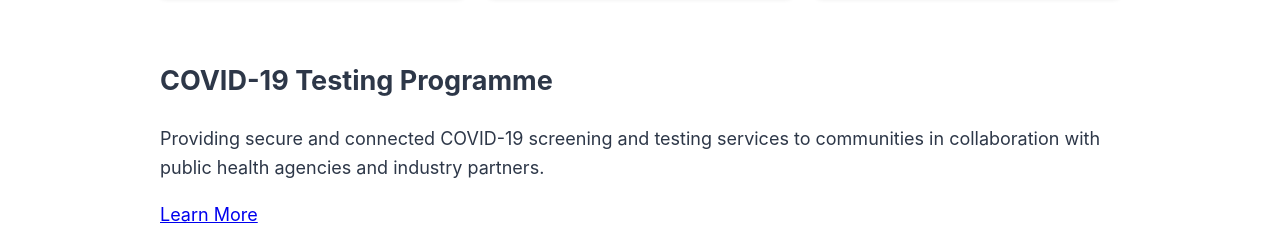
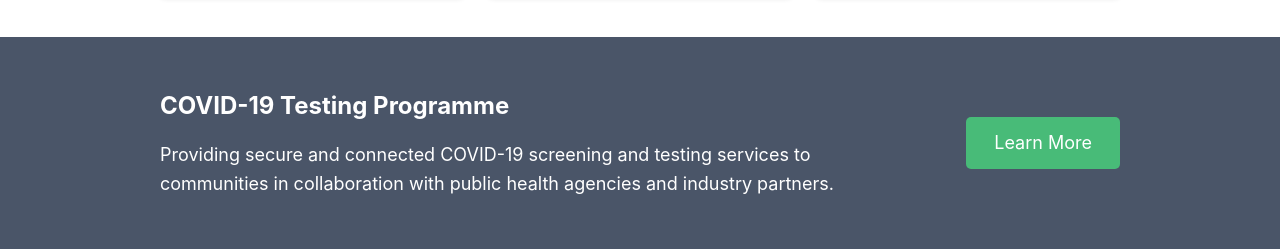
Before and after one commit to Teedray/info2180-project1, a plain HTML site: page index.html in a window 1280 px wide. Shown: the part 1015-1264 px from the top of the page. Drawn offline with Linux system fonts and the light colour scheme.

Commit message:
Style COVID-19 testing section

```diff
--- a/styles.css
+++ b/styles.css
@@ -170,3 +170,51 @@ header nav a:hover {
         grid-template-columns: 1fr;
     }
 }
+
+.testing {
+    background-color: #4A5568;
+    color: white;
+    padding: 50px 0;
+}
+
+.testing .container {
+    display: flex;
+    align-items: center;
+    justify-content: space-between;
+    gap: 50px;
+}
+
+.testing-desciption {
+    flex: 1;
+}
+
+.testing h2 {
+    margin: 0 0 16px;
+    font-size: 24px;
+}
+
+.testing p {
+    margin: 0;
+}
+
+.testing .cta {
+    flex-shrink: 0;
+}
+
+.testing .btn {
+    display: inline-block;
+    padding: 12px 28px;
+    border-radius: 5px;
+    background-color: #48BB78;
+    color: white;
+    text-decoration: none;
+    white-space: nowrap;
+}
+
+@media (max-width: 700px) {
+    .testing .container {
+        flex-direction: column;
+        align-items: flex-start;
+        gap: 24px;
+    }
+}
```
